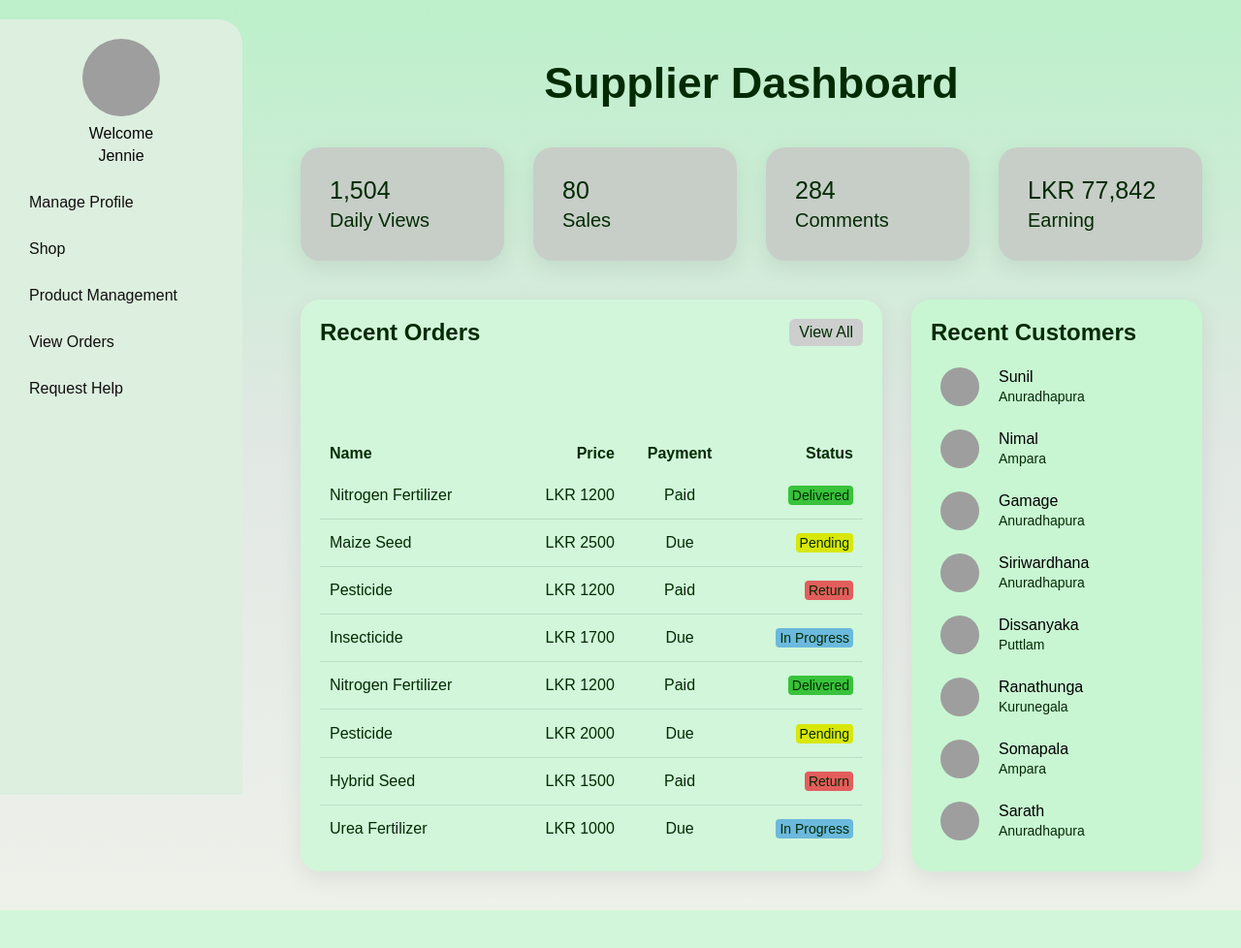
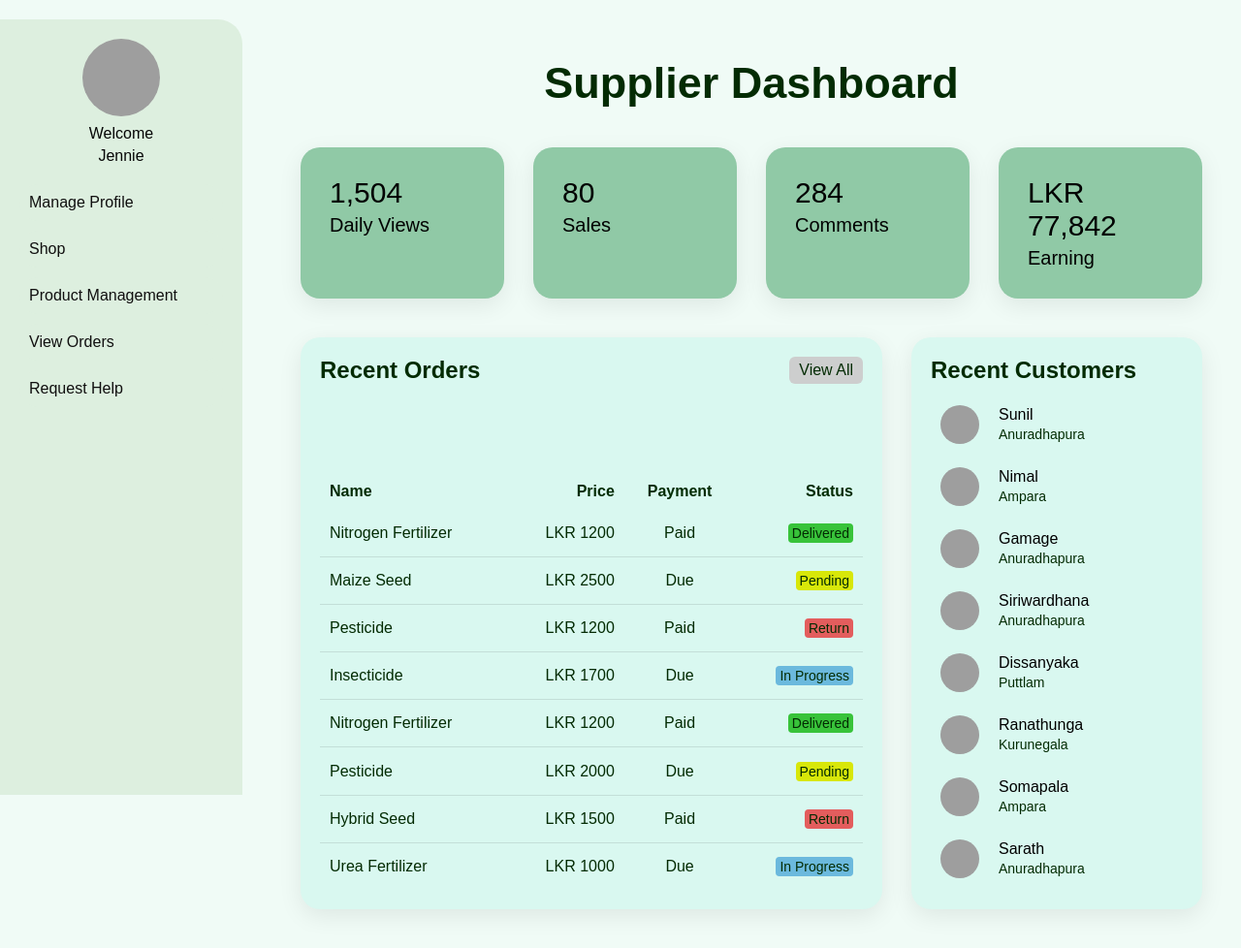
Before and after one commit to tharushanawod/SecondYearGroupProject, a PHP site: the page made by app/views/Ingredient Supplier/Supplier Dashboard.php in a window 1280 px wide. Shown: the whole page at 97% size. Before the commit the page ends 939 px from the top, so only its background shows below. Run offline with PHP 8.4, Linux system fonts and the light colour scheme; some libraries are stand-ins or nearby versions; grey boxes are pictures that could not be loaded.

Commit message:
ui changes

```diff
--- a/public/css/Ingredient Supplier/Supplier Dashboard.css
+++ b/public/css/Ingredient Supplier/Supplier Dashboard.css
@@ -9,7 +9,7 @@ body {
   font-family: Arial, sans-serif;
   margin: 0;
   padding: 0;
-  background: linear-gradient(180deg, #bcf0ca, #e2e8e4, #eef1ea);
+  background-color: #f0fbf6;
   background-size: cover;
   background-position: center;
 }
@@ -45,7 +45,7 @@ body {
 
 .cardBox .card {
   position: relative;
-  background-color: #c7cec8;
+  background-color: #90c9a6;
   padding: 30px;
   border-radius: 20px;
   display: flex;
@@ -57,18 +57,18 @@ body {
 .cardBox .card .numbers {
   position: relative;
   font-weight: 500;
-  font-size: 25px;
-  color: #032b03;
+  font-size: 30px;
+  color: #000000;
 }
 
 .cardBox .card .cardName {
-  color: #032b03;
+  color: #000000;
   font-size: 20px;
   margin-top: 5px;
 }
 
 .cardBox .card:hover {
-  background-color: #d2e9d7;
+  background-color: #e9f4ec;
 }
 
 .cardBox .card:hover .numbers,
@@ -80,7 +80,7 @@ body {
   position: relative;
   display: grid;
   min-height: 500px;
-  background-color: #d1f6da;
+  background-color: #d9f8f0;
   padding: 20px;
   box-shadow: 0 7px 25px rgba(0, 0, 0, 0.08);
   border-radius: 20px;
@@ -91,7 +91,7 @@ body {
   display: grid;
   min-height: 500px;
   padding: 20px;
-  background-color: #c8f6d2;
+  background-color: #d9f8f0;
   box-shadow: 0 7px 25px rgba(0, 0, 0, 0.08);
   border-radius: 20px;
 }
```
Also changed, not shown: public/css/Ingredient Supplier/ProductManagement.css (+14 -11 lines).
